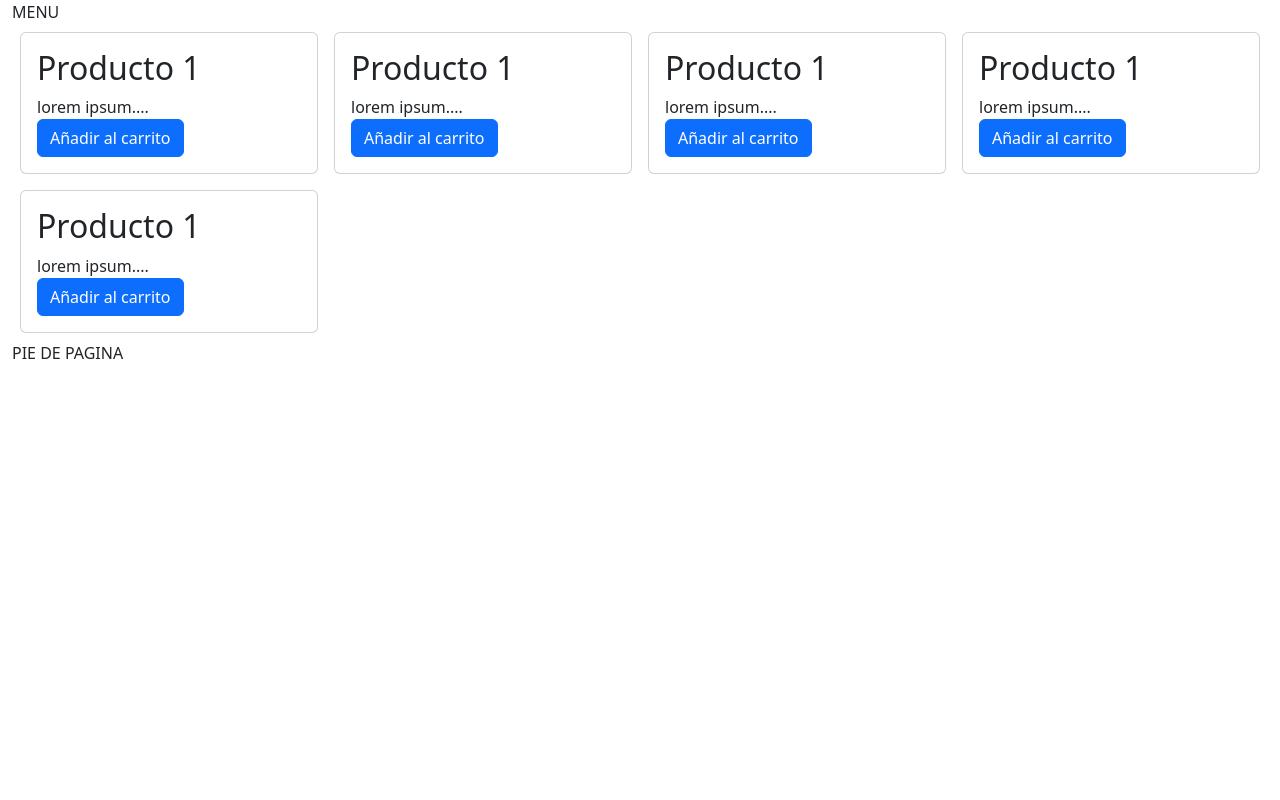
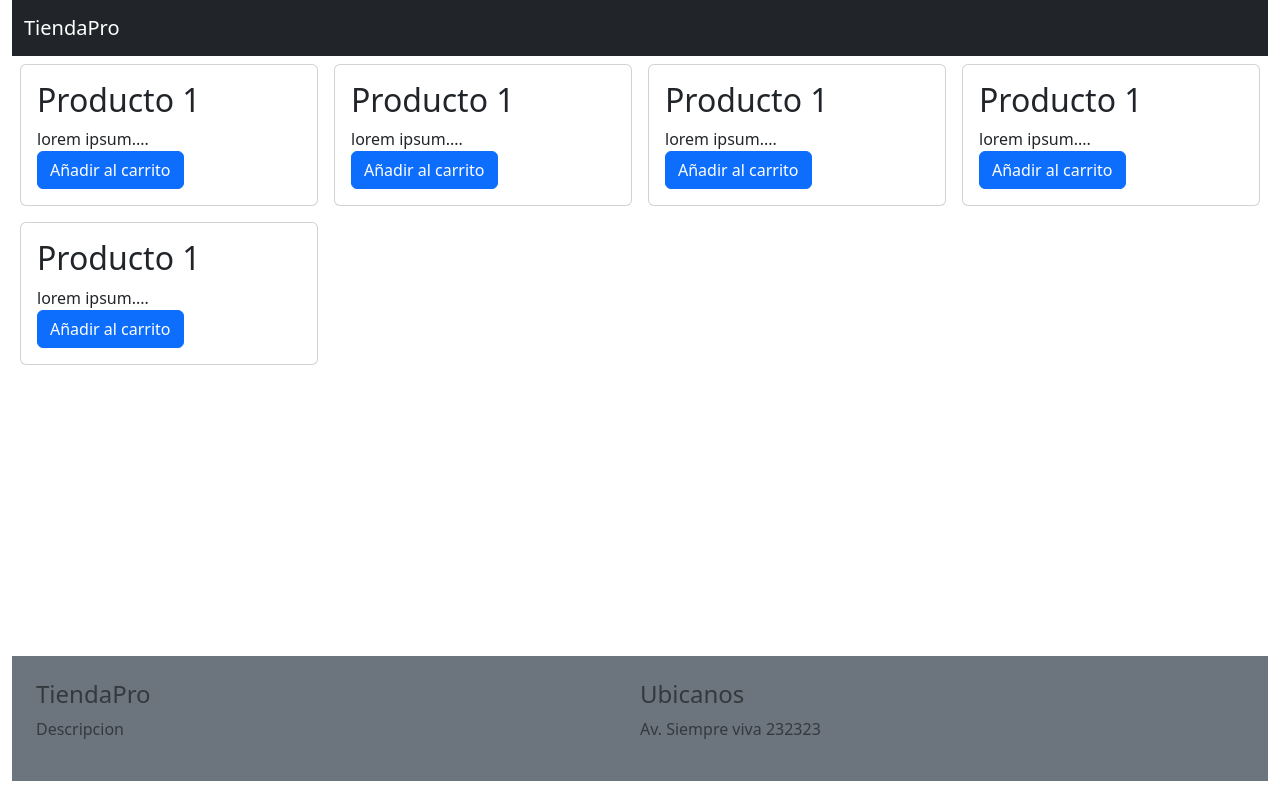
Before and after one commit to arensrojas/tiendapro, a Django app: page / in a window 1280 px wide. Run offline with Django 5.2, Linux system fonts and the light colour scheme.

Commit message:
creando el main

```diff
--- a/templates/layout.html
+++ b/templates/layout.html
@@ -10,13 +10,30 @@
 </head>
 <body>
     <div class="container-fluid">
-        <nav>
-            MENU
+        <nav class="navbar navbar-expand bg-dark">
+            <div class="container-fluid">
+                <a href="/" class="navbar-brand text-white">TiendaPro</a>
+
+            </div>
         </nav>
+
+        <main style="height:75vh!important">
         {% block content %}
         {% endblock %}
-        <footer>
-            PIE DE PAGINA
+        </main>
+
+
+        <footer class="bg-secondary text-body-secondary">
+            <div class="d-flex p-4">
+                <div class="w-100">
+                    <h4>TiendaPro</h4>
+                    <p>Descripcion</p>
+                </div>
+                <div class="w-100">
+                    <h4>Ubicanos</h4>
+                    <p>Av. Siempre viva 232323</p>
+                </div>
+            </div>
         </footer>
 
 </body>
--- a/tiendapp/urls.py
+++ b/tiendapp/urls.py
@@ -1,7 +1,8 @@
 from django.urls import path
-from .views import v_index, v_cart
+from .views import v_index, v_cart, v_product_detail
 
 urlpatterns = [
     path('', v_index, name='index'),
-    path('cart', v_cart, name='cart')
+    path('cart', v_cart, name='cart'),
+    path('product_detail', v_product_detail, name='product_detail')
 ]
--- a/tiendapp/views.py
+++ b/tiendapp/views.py
@@ -12,3 +12,9 @@ def v_cart(request):
         'items': [None, None, None, None]
     }
     return render(request, 'tiendapp/cart.html', context)
+
+def v_product_detail(request):
+    context = {
+
+    }
+    return render(request, 'tiendapp/product_detail.html', context)
```
Also changed, not shown: templates/tiendapp/product_detail.html (added, +15 -0 lines).
